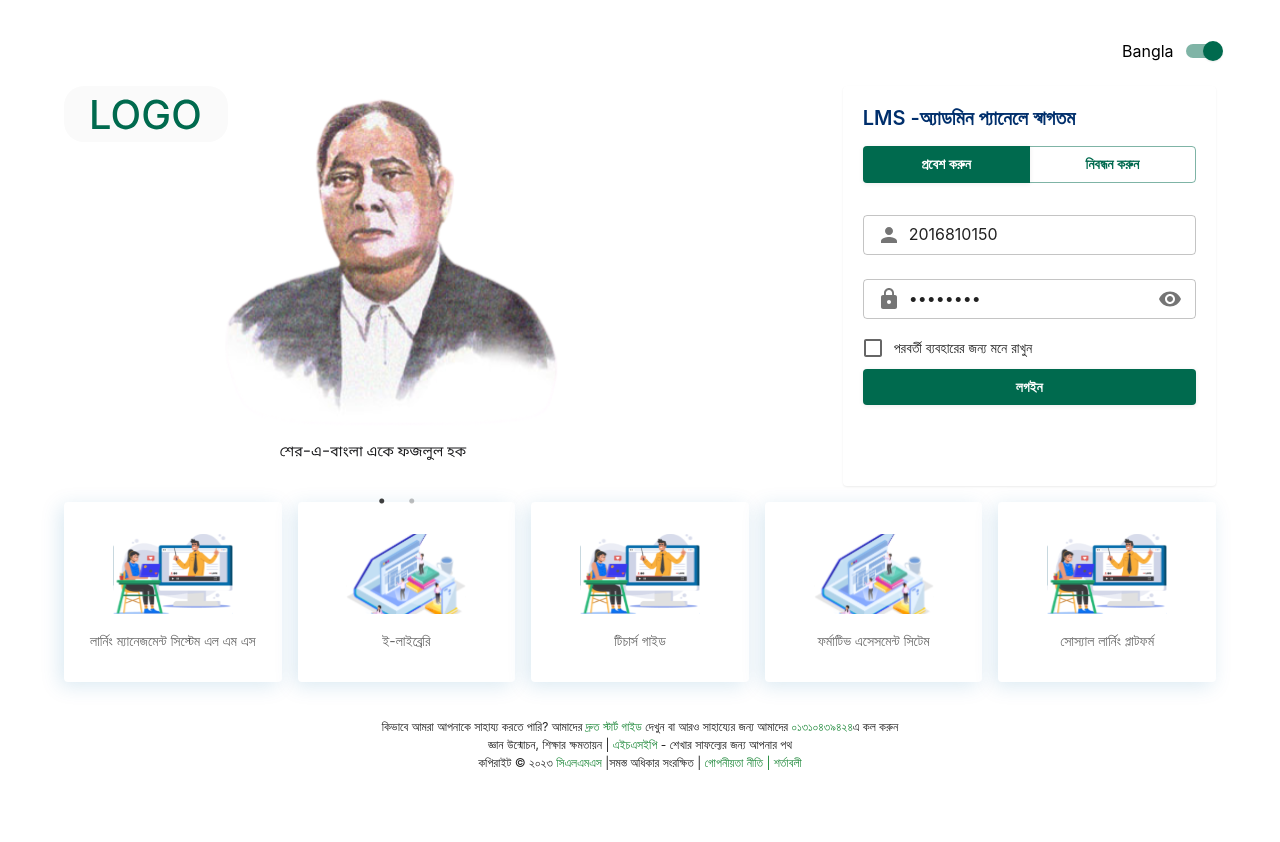
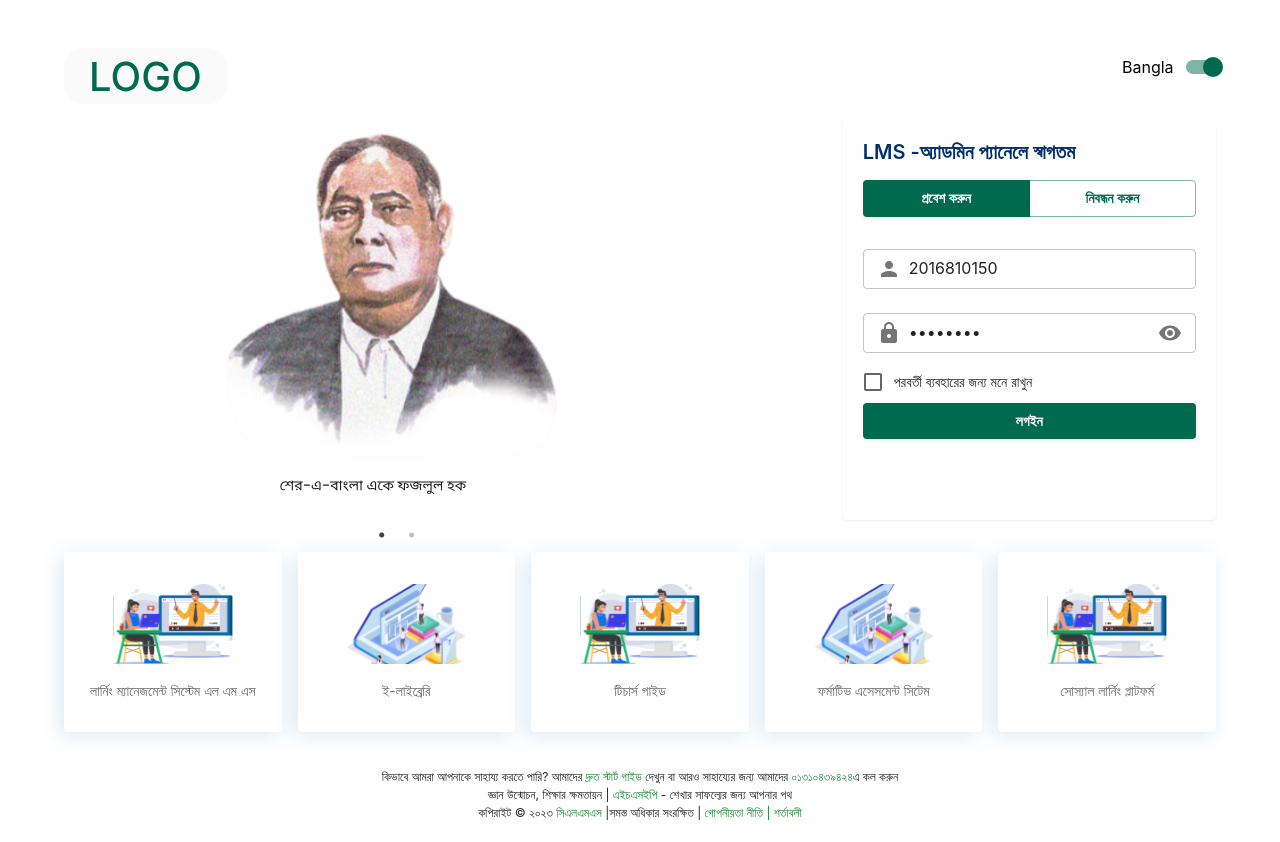
Before and after one commit to affan-habib/admin-panel, a React (Create React App) app: page /login in a window 1280 px wide. Before the commit the page ends 800 px from the top, so only its background shows below. Built offline with nearby package versions, Linux system fonts and the light colour scheme.

Commit message:
fixed logo placement

```diff
--- a/src/core/auth/LoginPage.tsx
+++ b/src/core/auth/LoginPage.tsx
@@ -8,7 +8,7 @@ import {
   Box,
   CssBaseline,
   ButtonGroup,
-  CircularProgress
+  CircularProgress,
 } from '@mui/material';
 
 import FooterContainer from 'views/auth/FooterContainer';
@@ -23,7 +23,6 @@ import CarouselComponent from 'views/auth/CarouselComponent';
 import LanguageSelect from 'components/common/LanguageSelect';
 import logo from 'assets/logo.svg';
 
-
 const LoginPage: React.FC = () => {
   const { t } = useTranslation();
   const [selectedButton, setSelectedButton] = useState('login');
@@ -37,15 +36,19 @@ const LoginPage: React.FC = () => {
       <CssBaseline />
 
       <Container maxWidth="lg" sx={{ mt: 6 }}>
-
         <Grid container spacing={2}>
-          <Grid container justifyContent="flex-end">
-            <Grid item>
-              <LanguageSelect></LanguageSelect>
-            </Grid>
+          <Grid
+            item
+            xs={12}
+            md={12}
+            flexDirection="row"
+            display="flex"
+            justifyContent="space-between"
+          >
+            <img src={logo} alt="ss" />
+            <LanguageSelect />
           </Grid>
           <Grid item xs={12} sm={7} style={{ textAlign: 'left' }}>
-            <img src={logo} style={{ position: 'absolute' }} alt="ss" />
             <CarouselComponent images={images} />
           </Grid>
           <Grid item xs={12} sm={1}></Grid>
@@ -86,7 +89,7 @@ const LoginPage: React.FC = () => {
             </Paper>
           </Grid>
 
-          <Grid item xs={12}>
+          <Grid item xs={12} sx={{ mt: 2 }}>
             <FooterContainer />
           </Grid>
 
```
